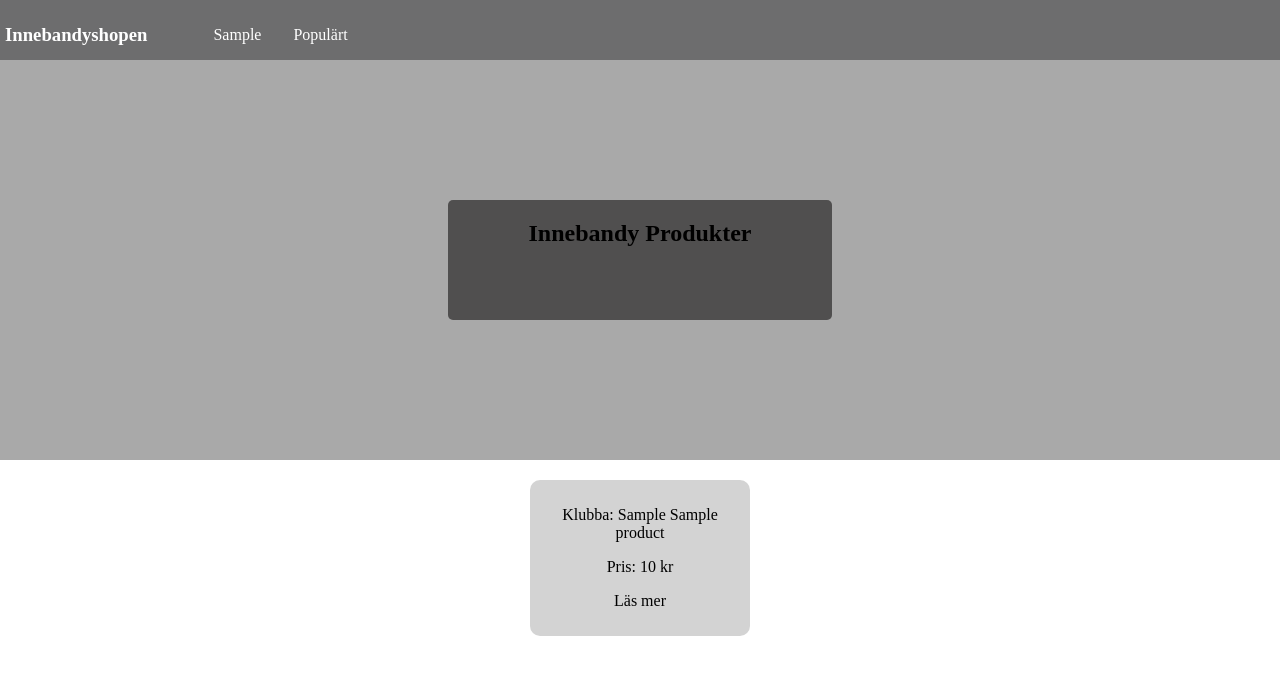
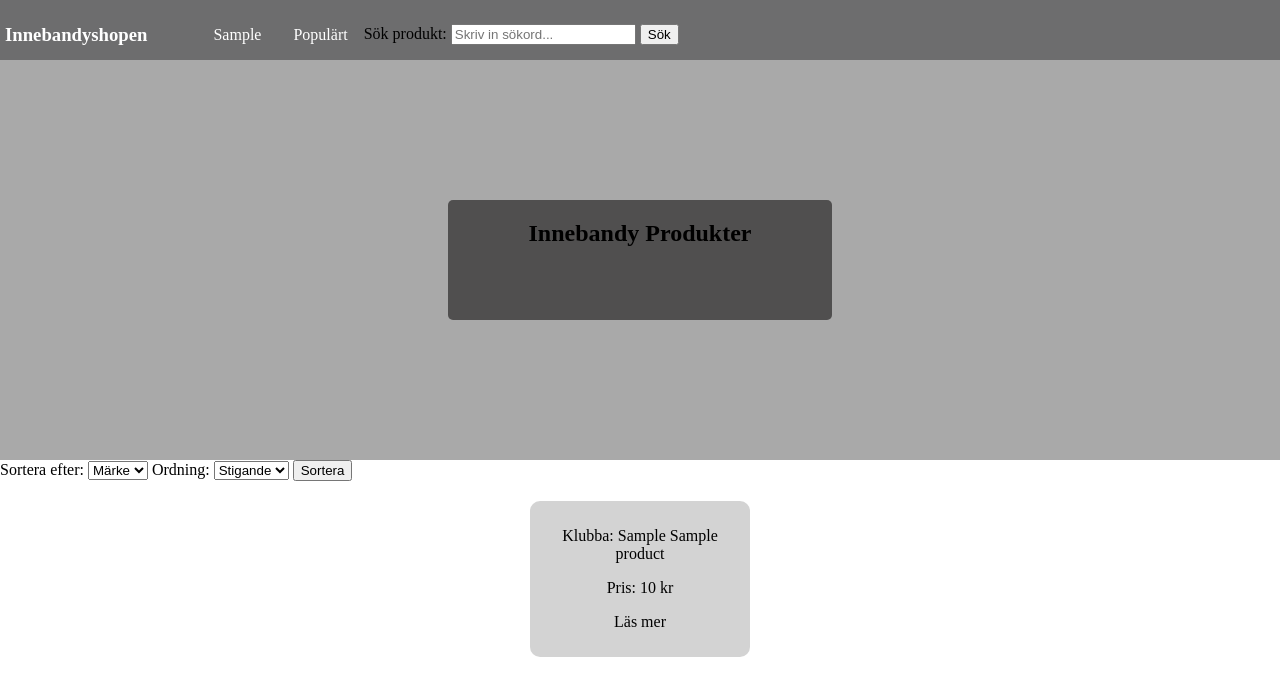
Before and after one commit to GustavssonMarcus/Webshop, a PHP site: page /popularproducts in a window 1280 px wide. Shown: the top 696 px of the page. Run offline with PHP 8.4, Linux system fonts and the light colour scheme; tables that the repository leaves empty or names only in its code hold one stand-in row (values such as "Sample post").

Commit message:
Sök funktion

```diff
--- a/models/Database.php
+++ b/models/Database.php
@@ -47,6 +47,14 @@ class DBContext
 
     }
 
+    function searchProducts($search_term)
+    {
+        $prep = $this->pdo->prepare('SELECT * FROM products WHERE brand LIKE :search_term OR brandname LIKE :search_term OR color LIKE :search_term');
+        $search_term = "%$search_term%";
+        $prep->execute(['search_term' => $search_term]);
+        return $prep->fetchAll(PDO::FETCH_CLASS, 'Product');
+    }
+
 
     function getAllProducts()
     {
--- a/pages/layout/Navbar.php
+++ b/pages/layout/Navbar.php
@@ -22,6 +22,11 @@ function layout_Navbar($dbContext)
 
                     </ul>
                 </div>
+                <form action="" method="get">
+                    <label for="search">Sök produkt:</label>
+                    <input type="text" name="search" id="search" placeholder="Skriv in sökord...">
+                    <input type="submit" value="Sök">
+                </form>
             </div>
         </nav>
     </header>
--- a/pages/popularproducts.php
+++ b/pages/popularproducts.php
@@ -2,6 +2,10 @@
 require_once ("Pages/layout/Navbar.php");
 require_once ("Pages/layout/Header.php");
 require_once ("Models/Database.php");
+
+
+$sort_column = isset ($_GET['sort_column']) ? $_GET['sort_column'] : 'brand';
+$sort_order = isset ($_GET['sort_order']) ? $_GET['sort_order'] : 'ASC';
 
 
 $dbContext = new DBContext();
@@ -18,9 +22,30 @@ layout_Navbar($dbContext);
             <h1>Innebandy Produkter</h1>
         </div>
     </Section>
+    <form action="" method="get">
+        <label for="sort_column">Sortera efter:</label>
+        <select name="sort_column" id="sort_column">
+            <option value="brand">Märke</option>
+            <option value="price">Pris</option>
+        </select>
+        <label for="sort_order">Ordning:</label>
+        <select name="sort_order" id="sort_order">
+            <option value="ASC">Stigande</option>
+            <option value="DESC">Fallande</option>
+        </select>
+        <input type="submit" value="Sortera">
+    </form>
     <div class="products">
+
         <?php
-        foreach ($dbContext->getPopularProducts() as $product) {
+
+        if (isset ($_GET['sort_column']) && isset ($_GET['sort_order'])) {
+            $products = $dbContext->getAllProductsSorted($sort_column, $sort_order);
+        } else {
+            $products = $dbContext->getPopularProducts();
+        }
+
+        foreach ($products as $product) {
             echo "<div class='products-info'> <p>Klubba: $product->brand $product->brandname</p><p> Pris: $product->price kr</p><p><a href='/product?id=$product->id'>Läs mer</a></p></div>";
         }
         ?>
```
Also changed, not shown: pages/index.php (+9 -3 lines).
